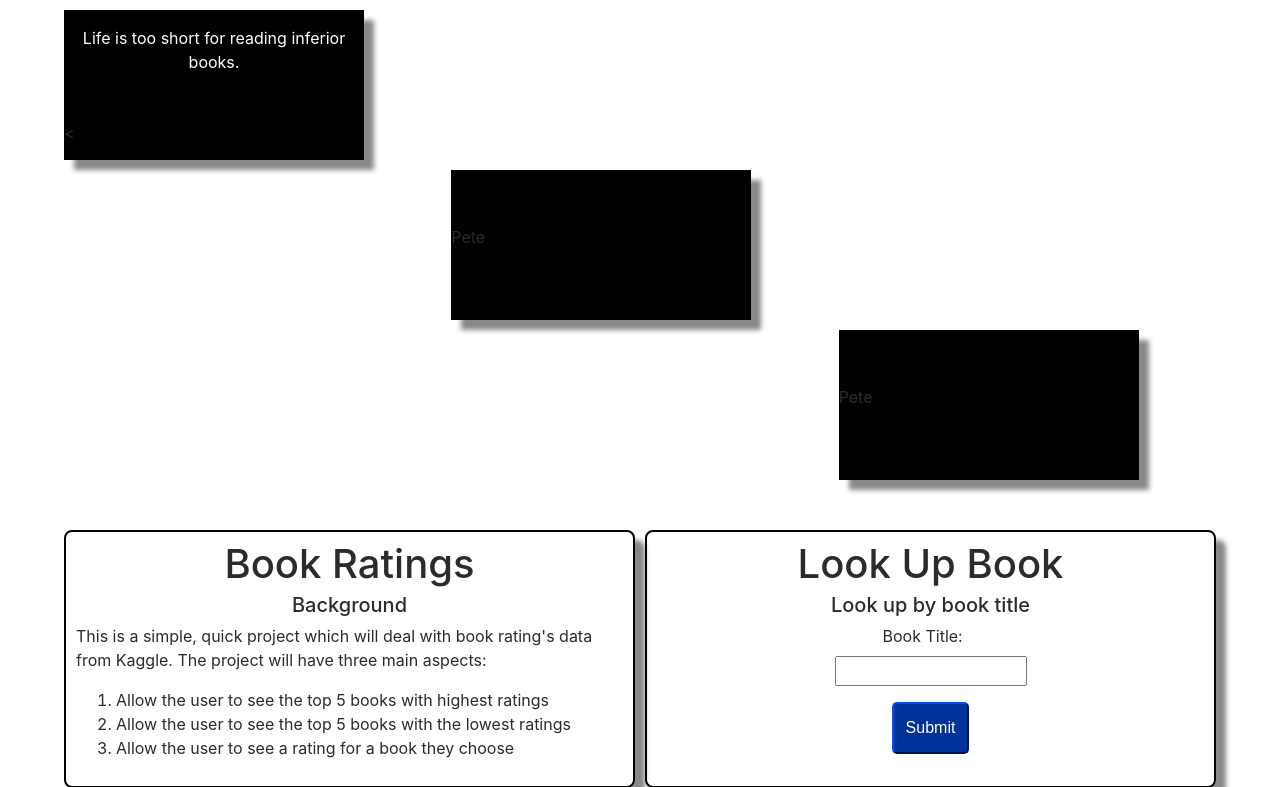
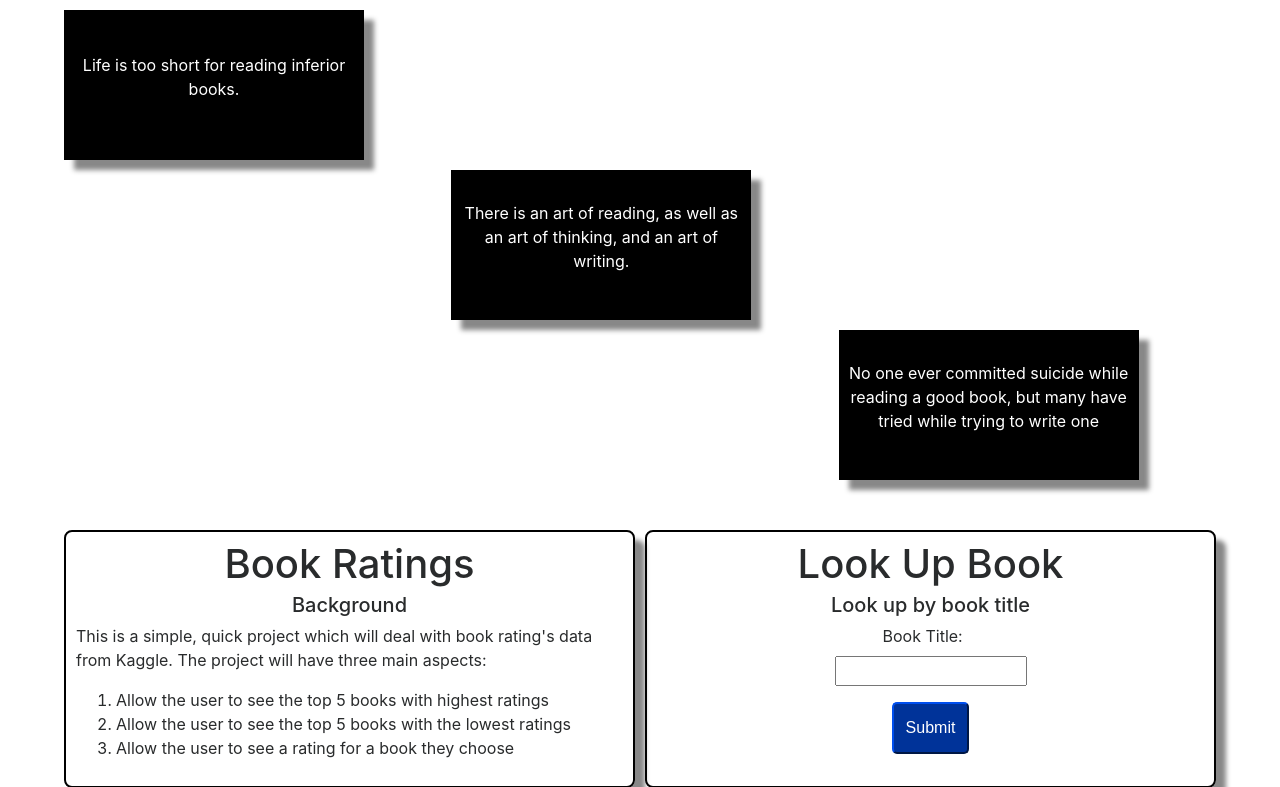
Before and after one commit to ravenusmc/book_ratings, a Flask app: page /home in a window 1280 px wide. Shown: the part 56-843 px from the top of the page. Run offline with Flask 3, Linux system fonts and the light colour scheme; the visitor is signed in with stand-in values (Sample User, id 1); some libraries are stand-ins or nearby versions.

Commit message:
styling changes

```diff
--- a/static/css/main.css
+++ b/static/css/main.css
@@ -82,6 +82,7 @@ input {
   box-shadow: 10px 10px 5px #888888;
   height: 150px;
   width: 300px;
+  padding: 10px;
 }
 
 .div_paragraph {
@@ -95,6 +96,7 @@ input {
   margin-left: 5%;
   margin-right: 5%;
   margin-top: 50px;
+  margin-bottom: 50px;
 }
 
 .first_grid {
--- a/templates/home.html
+++ b/templates/home.html
@@ -19,18 +19,22 @@
 <section class='section_one'>
 
   <div class='section_div'>
-    <p class='center div_paragraph'>Life is too short for reading inferior books.</p><
+    <p class='center div_paragraph'>Life is too short for reading inferior books.</p>
   </div>
   <div></div>
   <div></div>
 
   <div></div>
-  <div class='section_div'><p>Pete</p></div>
+  <div class='section_div'>
+    <p class='center div_paragraph'>There is an art of reading, as well as an art of thinking, and an art of writing.</p>
+  </div>
   <div></div>
 
   <div></div>
   <div></div>
-  <div class='section_div'><p>Pete</p></div>
+  <div class='section_div'>
+    <p class='center div_paragraph'>No one ever committed suicide while reading a good book, but many have tried while trying to write one</p>
+  </div>
 
 </section>
 
```
